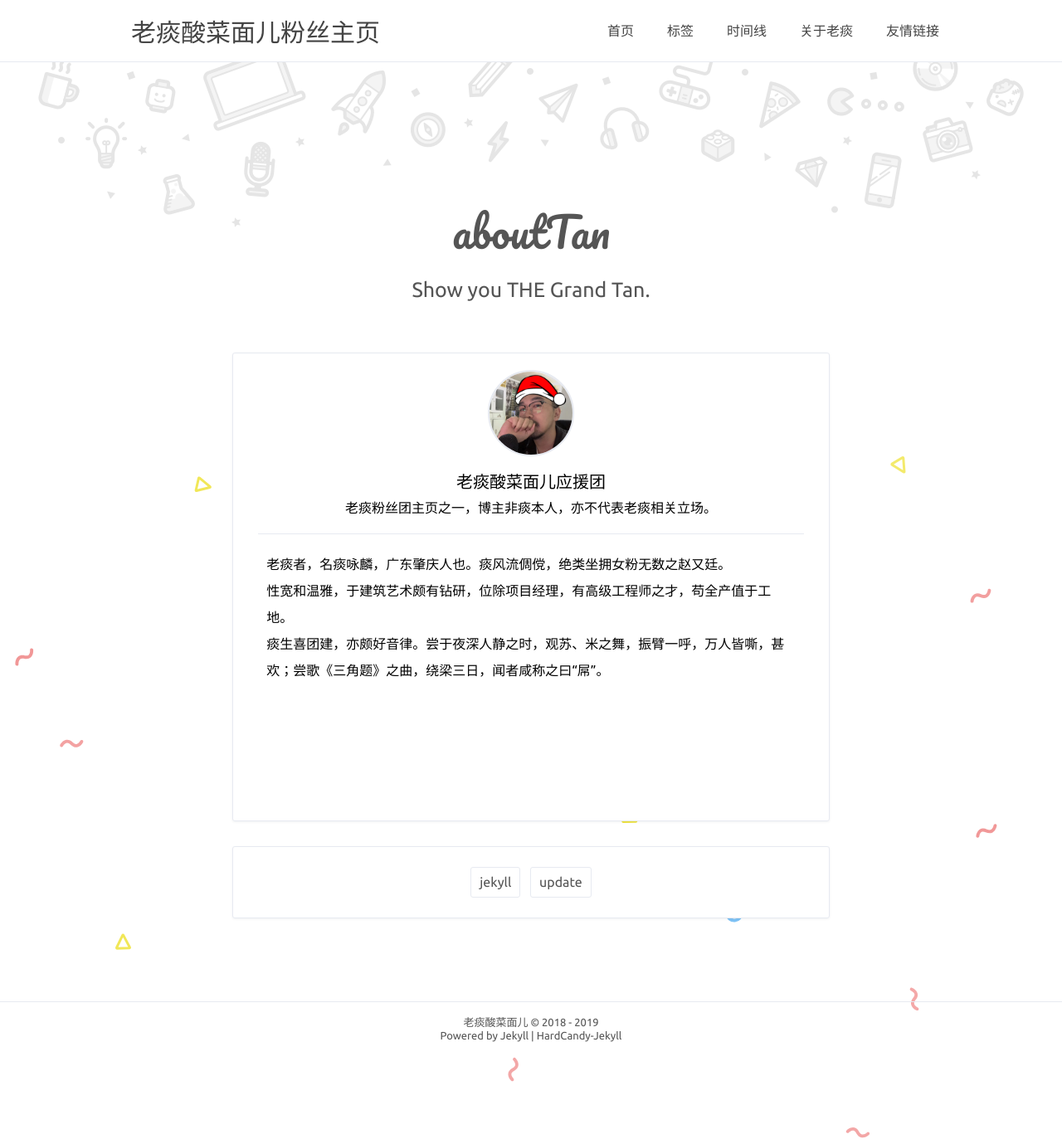
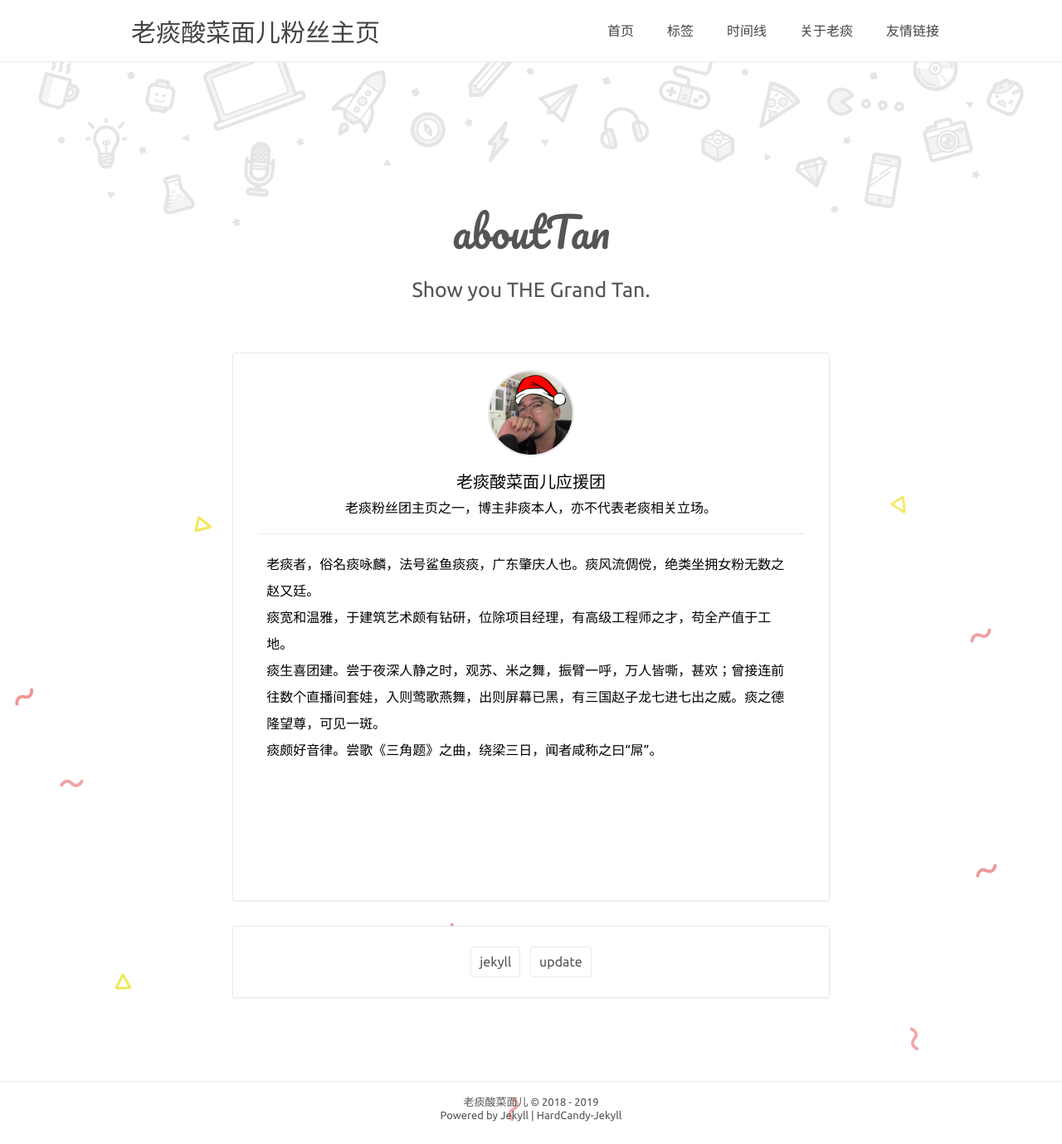
Before and after one commit to grandtanfans/grandtanfans.github.io, a Jekyll site: the page built from about.html, in a window 1280 px wide. Shown: the whole page at 83% size. Built offline with Jekyll 4.4.1, drawn with Linux system fonts in a browser that asks for light colours; comment, search, counter and statistics services are not loaded.

Commit message:
feat: update

```diff
--- a/_config.yml
+++ b/_config.yml
@@ -19,7 +19,7 @@ NickName: '痰黄刀'
 webtitle: '老痰酸菜面儿粉丝主页'
 bio: '老痰粉丝团主页之一，博主非痰本人，亦不代表老痰相关立场。'
 about: true
-aboutyou: '老痰者，名痰咏麟，广东肇庆人也。痰风流倜傥，绝类坐拥女粉无数之赵又廷。<br/>性宽和温雅，于建筑艺术颇有钻研，位除项目经理，有高级工程师之才，苟全产值于工地。<br/>痰生喜团建，亦颇好音律。尝于夜深人静之时，观苏、米之舞，振臂一呼，万人皆嘶，甚欢；尝歌《三角题》之曲，绕梁三日，闻者咸称之曰“屌”。'
+aboutyou: '老痰者，俗名痰咏麟，法号鲨鱼痰痰，广东肇庆人也。痰风流倜傥，绝类坐拥女粉无数之赵又廷。<br/>痰宽和温雅，于建筑艺术颇有钻研，位除项目经理，有高级工程师之才，苟全产值于工地。<br/>痰生喜团建。尝于夜深人静之时，观苏、米之舞，振臂一呼，万人皆嘶，甚欢；曾接连前往数个直播间套娃，入则莺歌燕舞，出则屏幕已黑，有三国赵子龙七进七出之威。痰之德隆望尊，可见一斑。<br/>痰颇好音律。尝歌《三角题》之曲，绕梁三日，闻者咸称之曰“屌”。'
 portraits: '/assets/profile.jpg' # your portraits image file path
 
 # SNS
```
